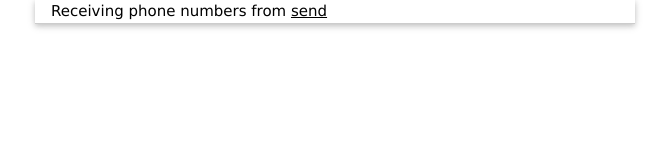
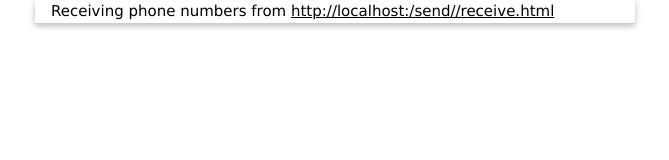
Before and after one commit to avanc/caller, a website: page receive.html in a window 1280 px wide. Shown: the whole page, without its empty margins (305-974 px from the left). Drawn offline with nearby package versions, Linux system fonts and the light colour scheme; no server answers.

Commit message:
Fix link

```diff
--- a/receive.html
+++ b/receive.html
@@ -14,7 +14,7 @@
   <body>
     <div class="w3-card " style="max-width:600px;margin-left: auto;margin-right: auto ">
       <div class="w3-container ">
-        Receiving phone numbers from <a href="send">send</a>
+        Receiving phone numbers from <a id="link"></a>
       </div>
       <ul id="phonenumbers" class="w3-ul w3-border-top">
 
@@ -28,6 +28,9 @@
       $(function () {
         var socket = io.connect();
         var room=window.location.pathname.split('receive/').pop();
+        var receivelink=window.location.protocol + "//" + window.location.hostname + ":" + window.location.port + "/send/" + room;
+        $('#link').attr("href", receivelink);
+        $('#link').text(receivelink);
 
         socket.on('connect', function() {
           socket.emit('room', room);
```
